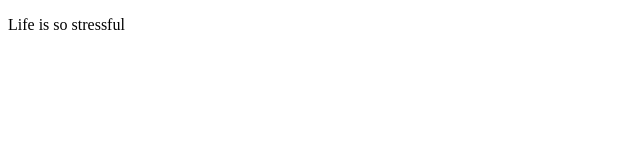
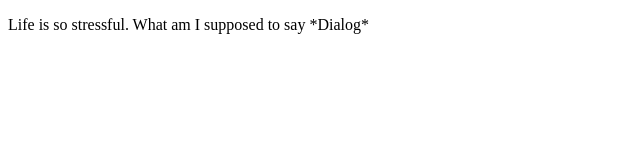
Before and after one commit to princessofarchery/desktop, a plain HTML site: page index.html in a window 1280 px wide. Shown: the whole page, without its empty margins (0-640 px from the left). Drawn offline with Linux system fonts and the light colour scheme.

Commit message:
added some dialog

```diff
--- a/index.html
+++ b/index.html
@@ -7,6 +7,9 @@
 
 <body>
 
-<p> Life is so stressful </p>
+<p> Life is so stressful.
+What am I supposed to say
+*Dialog*
+ </p>
 </body>
 </html>
```
